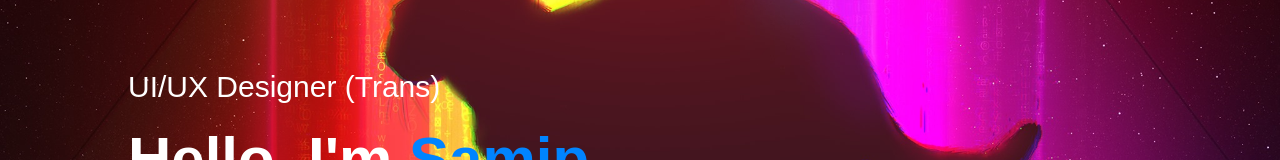
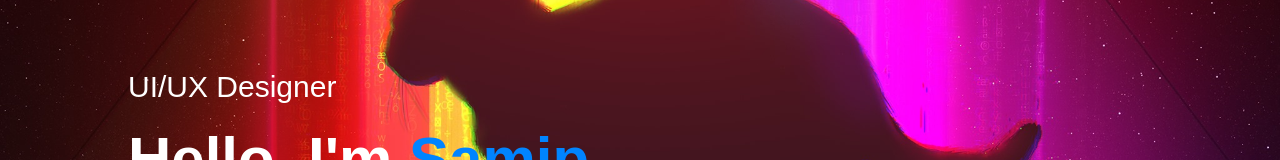
Before and after one commit to MrHerby22/portfolio_website, a plain HTML site: page index.html in a window 1280 px wide. Shown: the part 355-515 px from the top of the page. Drawn offline with Linux system fonts and the light colour scheme.

Commit message:
trans removed

```diff
--- a/index.html
+++ b/index.html
@@ -21,7 +21,7 @@
                 </ul>
             </nav>
             <div class="header-text">
-                <p>UI/UX Designer (Trans)</p>
+                <p>UI/UX Designer</p>
                 <h1>Hello, I'm <span>Samip </span><br>Chaulagain from Nepal.</h1>
             </div>
         </div>
```
